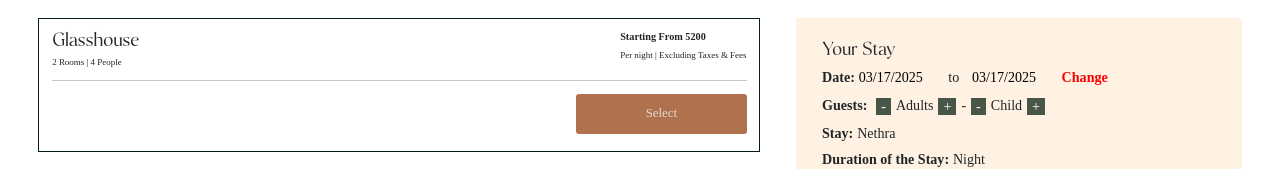
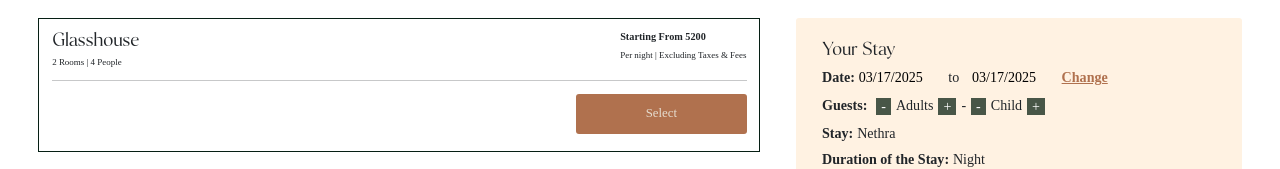
Before and after one commit to Nagaraj02451/HiddenValleyOotyStay, a React (Create React App) app in the folder frontend/: page /nethraBooking in a window 1280 px wide. Shown: the part 159-328 px from the top of the page. Built offline with nearby package versions, Linux system fonts and the light colour scheme; a web font is replaced by a local one.

Commit message:
Update Booking.css

```diff
--- a/frontend/src/Styles/Booking.css
+++ b/frontend/src/Styles/Booking.css
@@ -286,7 +286,9 @@
 }
 .iuhgfyuyt6{
     font-weight: 600;
-    color: red;
+    color: #B0714E;
+    /* position: absolute; */
+    text-decoration: underline;
     font-size: 1.1vw;
     line-height: 1.1vw;
     font-family:axi400;
```
